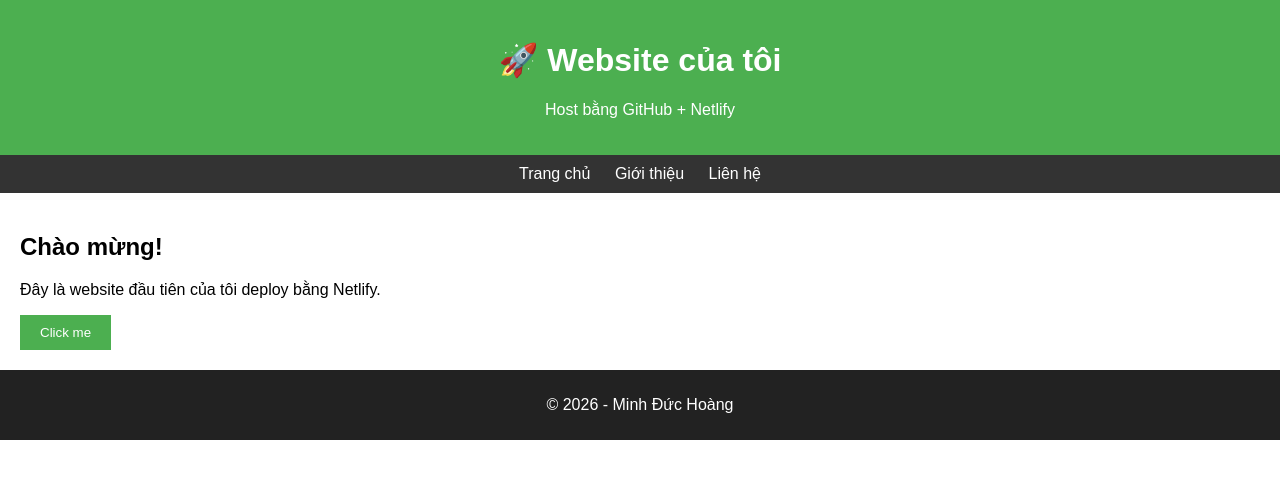
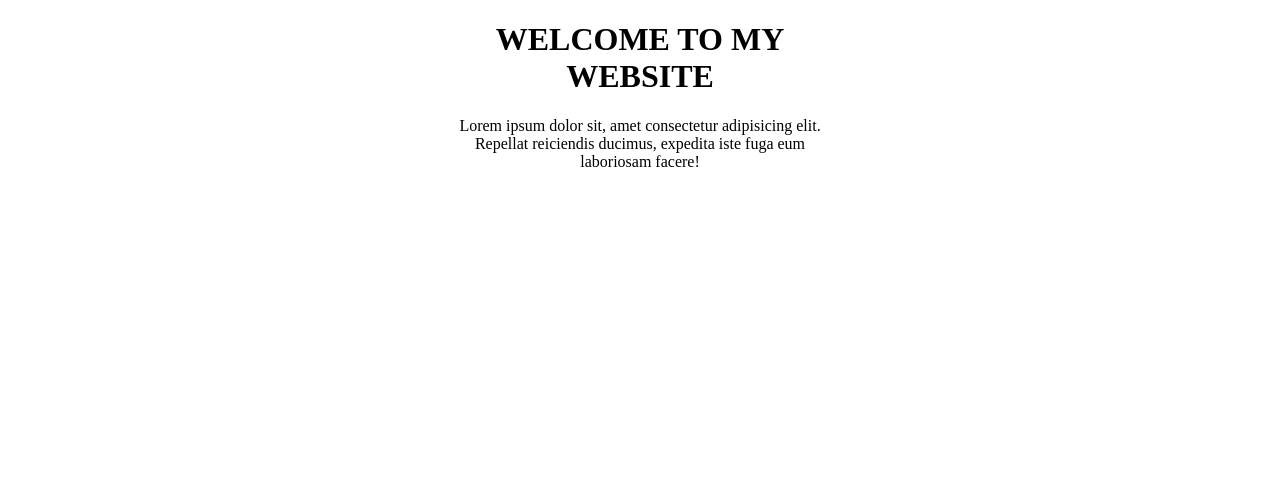
Before and after one commit to duc2003-sv/my-website, a plain HTML site: page index.html in a window 1280 px wide. Drawn offline with Linux system fonts and the light colour scheme.

Commit message:
first commit

```diff
--- a/index.html
+++ b/index.html
@@ -1,40 +1,17 @@
 <!DOCTYPE html>
-<html lang="vi">
+<html lang="en">
 <head>
     <meta charset="UTF-8">
-    <title>My First Website</title>
+    <meta http-equiv="X-UA-Compatible" content="IE=edge">
+    <meta name="viewport" content="width=device-width, initial-scale=1.0">
+    <title>Document</title>
     <link rel="stylesheet" href="style.css">
 </head>
 <body>
-
-    <header>
-        <h1>🚀 Website của tôi</h1>
-        <p>Host bằng GitHub + Netlify</p>
-    </header>
-
-    <nav>
-        <a href="#">Trang chủ</a>
-        <a href="#">Giới thiệu</a>
-        <a href="#">Liên hệ</a>
-    </nav>
-
-    <main>
-        <section>
-            <h2>Chào mừng!</h2>
-            <p>Đây là website đầu tiên của tôi deploy bằng Netlify.</p>
-            <button onclick="showMessage()">Click me</button>
-        </section>
-    </main>
-
-    <footer>
-        <p>© 2026 - Minh Đức Hoàng</p>
-    </footer>
-
-    <script>
-        function showMessage() {
-            alert("Deploy thành công rồi 🎉");
-        }
-    </script>
-
+    <div class="container">
+        <h1>WELCOME TO MY WEBSITE</h1>
+        <p>Lorem ipsum dolor sit, amet consectetur adipisicing elit.
+        Repellat reiciendis ducimus, expedita iste fuga eum laboriosam facere!</p>
+    </div>
 </body>
 </html>
--- a/style.css
+++ b/style.css
@@ -1,50 +1,6 @@
-body {
-    margin: 0;
-    font-family: Arial, sans-serif;
-}
-
-header {
-    background: #4CAF50;
-    color: white;
-    text-align: center;
-    padding: 20px;
-}
-
-nav {
-    background: #333;
-    padding: 10px;
+.container {
+    margin-left: auto;
+    margin-right: auto;
+    width: 400px;
     text-align: center;
 }
-
-nav a {
-    color: white;
-    margin: 10px;
-    text-decoration: none;
-}
-
-nav a:hover {
-    color: yellow;
-}
-
-main {
-    padding: 20px;
-}
-
-button {
-    padding: 10px 20px;
-    background: #4CAF50;
-    color: white;
-    border: none;
-    cursor: pointer;
-}
-
-button:hover {
-    background: #45a049;
-}
-
-footer {
-    background: #222;
-    color: white;
-    text-align: center;
-    padding: 10px;
-}
```
